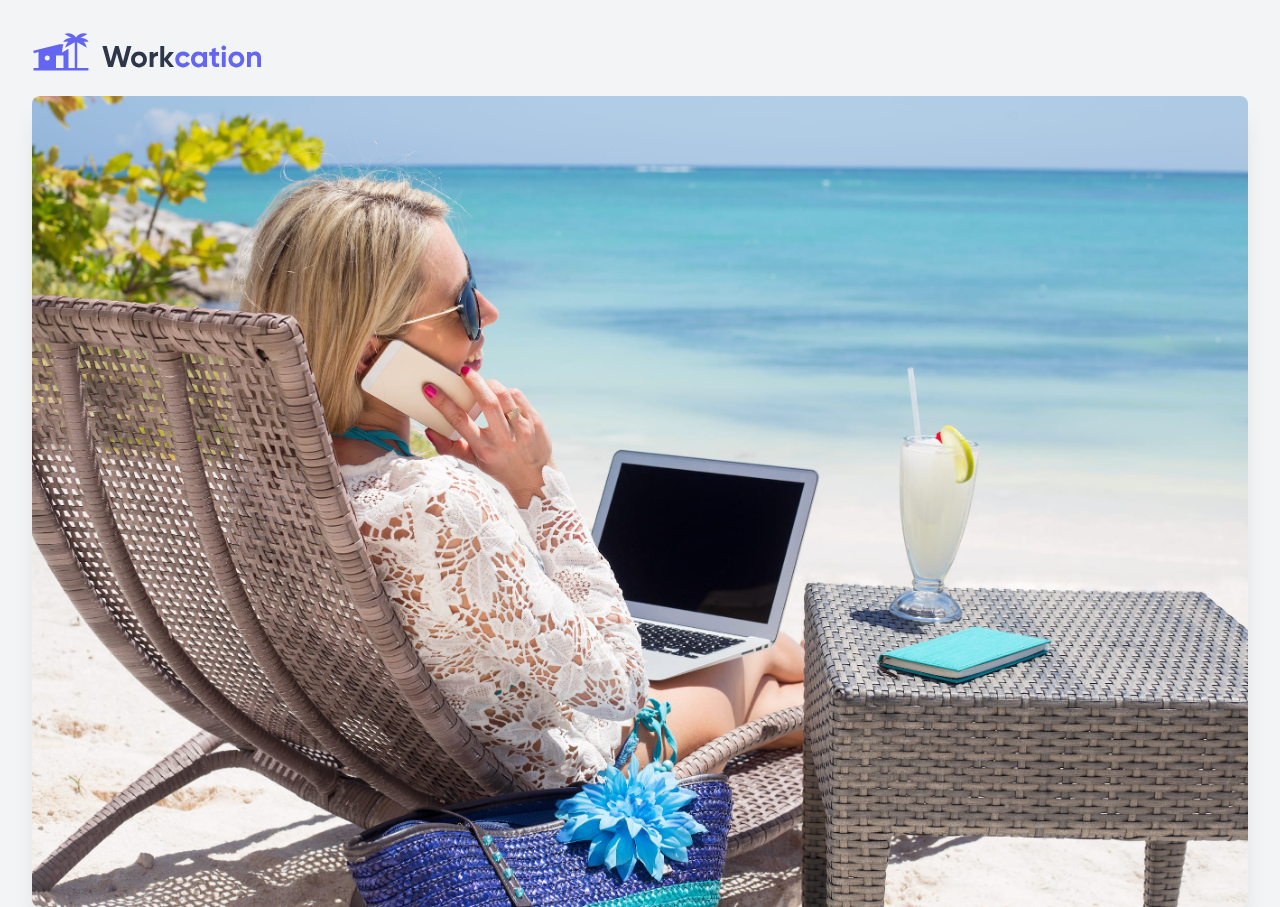
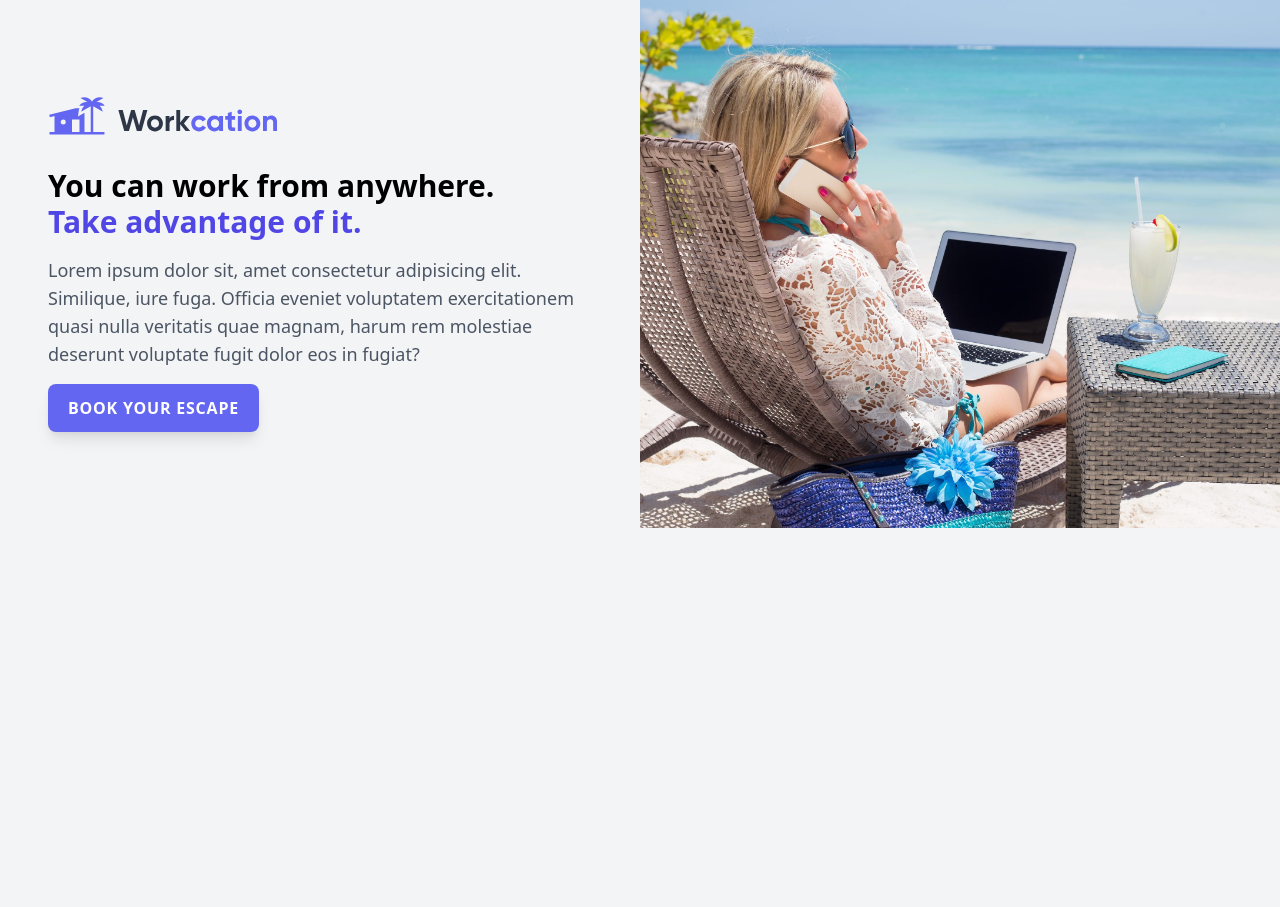
Before and after one commit to theshubhagrwl/learning-tailwind, a website built with Vite: page index.html in a window 1280 px wide. Shown: the top 907 px of the page. After the commit the page ends 800 px from the top, so only its background shows below. Built offline with nearby package versions, Linux system fonts and the light colour scheme.

Commit message:
responsive

```diff
--- a/index.html
+++ b/index.html
@@ -9,18 +9,24 @@
   </head>
 
   <body class="bg-gray-100">
-    <div class="p-8">
+    <div class="grid lg:grid-cols-2">
+      <div
+        class="p-8 max-w-md mx-auto sm:max-w-lg lg:px-12 lg:py-24 lg:max-w-full"
+      >
         <img src="img/logo.svg" alt="logo" class="h-10" />
         <img
           src="img/beach-work.jpg"
           alt="woman on beach"
-        class="mt-6 rounded-lg shadow-xl"
+          class="mt-6 rounded-lg shadow-xl sm:h-64 sm:w-full sm:object-cover object-center lg:hidden"
         />
-      <h1 class="mt-6 text-2xl font-bold text-grey-900">
+        <h1
+          class="mt-6 text-2xl font-bold text-grey-900 sm:mt-8 sm:text-4xl lg:text-3xl"
+        >
           You can work from anywhere.
+          <br class="hidden lg:inline sm:inline" />
           <span class="text-indigo-600"> Take advantage of it. </span>
         </h1>
-      <p class="mt-2 text-gray-600">
+        <p class="mt-2 text-gray-600 sm:mt-4 sm:text-lg">
           Lorem ipsum dolor sit, amet consectetur adipisicing elit. Similique,
           iure fuga. Officia eveniet voluptatem exercitationem quasi nulla
           veritatis quae magnam, harum rem molestiae deserunt voluptate fugit
@@ -29,10 +35,18 @@
         <div class="mt-4">
           <a
             href="#"
-          class="inline-block bg-indigo-500 text-white font-semibold px-5 py-3 rounded-lg shadow-lg uppercase tracking-wider text-sm"
+            class="inline-block bg-indigo-500 text-white font-semibold px-5 py-3 rounded-lg shadow-lg uppercase tracking-wider text-sm sm:text-base"
             >Book your escape</a
           >
         </div>
       </div>
+      <div class="hidden lg:block relative">
+        <img
+          src="img/beach-work.jpg"
+          alt="woman on beach"
+          class="absolute inset-0 h-full w-full object-cover object-center"
+        />
+      </div>
+    </div>
   </body>
 </html>
```
Lines whose indentation alone changed are shown as unchanged.
